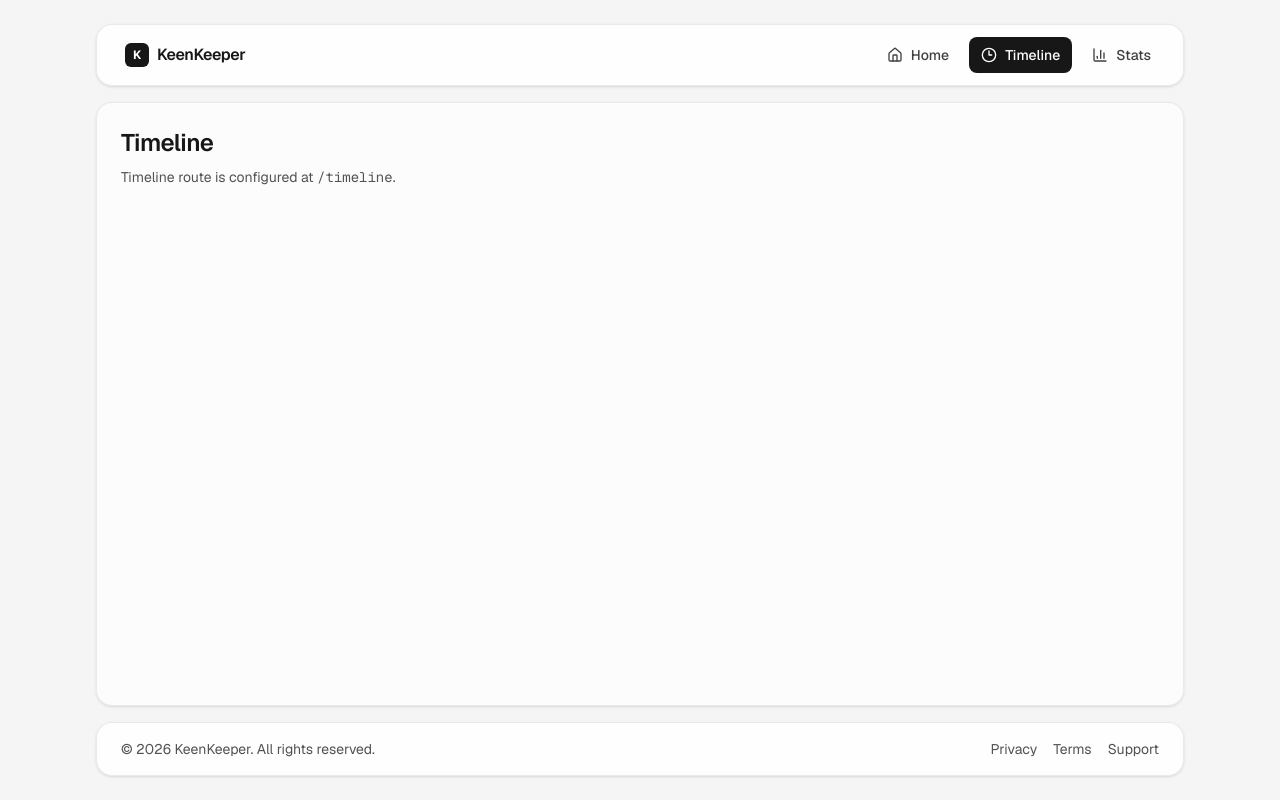
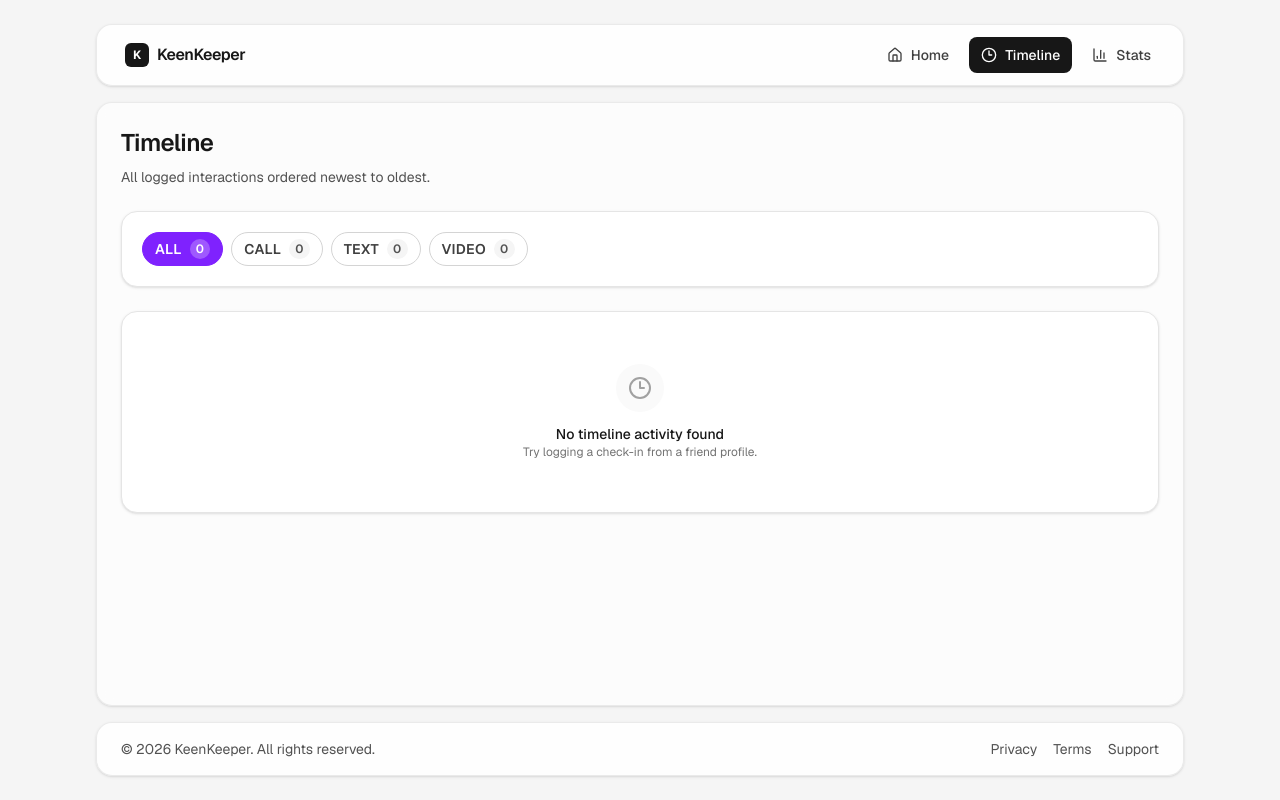
Before and after one commit to ahadunnobi/keen-keeper, a Next.js app: page /timeline in a window 1280 px wide. Built offline with nearby package versions, Linux system fonts and the light colour scheme.

Commit message:
feat: add statistics and timeline pages for interaction tracking

```diff
--- a/src/app/stats/page.tsx
+++ b/src/app/stats/page.tsx
@@ -1,12 +1,106 @@
+"use client";
+
+import { useFriends } from "@/context/friends-context";
+import { useMemo } from "react";
+import { Cell, Legend, Pie, PieChart, ResponsiveContainer, Tooltip } from "recharts";
+
+const CHART_COLORS = ["#22c55e", "#3b82f6", "#8b5cf6"];
+
 export default function StatsPage() {
+  const { timeline } = useFriends();
+
+  const interactionData = useMemo(() => {
+    const counts = {
+      call: 0,
+      text: 0,
+      video: 0,
+    };
+
+    for (const event of timeline) {
+      counts[event.type] += 1;
+    }
+
+    return [
+      { name: "Calls", value: counts.call },
+      { name: "Texts", value: counts.text },
+      { name: "Videos", value: counts.video },
+    ];
+  }, [timeline]);
+
+  const totalInteractions = interactionData.reduce((sum, item) => sum + item.value, 0);
+
   return (
-    <section className="space-y-2">
-      <h1 className="text-2xl font-semibold tracking-tight">
-        Friendship Analytics
-      </h1>
-      <p className="text-sm text-neutral-600 dark:text-neutral-400">
-        Stats route is configured at <code>/stats</code>.
-      </p>
+    <section className="space-y-6">
+      <header className="space-y-2">
+        <h1 className="text-2xl font-semibold tracking-tight text-neutral-900 dark:text-neutral-100">
+          Friendship Analytics
+        </h1>
+        <p className="text-sm text-neutral-600 dark:text-neutral-400">
+          Breakdown of all logged call, text, and video check-ins.
+        </p>
+      </header>
+
+      <section className="grid gap-4 sm:grid-cols-2 lg:grid-cols-4">
+        <article className="rounded-xl border border-neutral-200 bg-white p-4 shadow-sm dark:border-neutral-800 dark:bg-neutral-900">
+          <p className="text-xs font-medium uppercase tracking-wide text-neutral-500 dark:text-neutral-400">
+            Total Interactions
+          </p>
+          <p className="mt-2 text-2xl font-semibold tracking-tight text-neutral-900 dark:text-neutral-100">
+            {totalInteractions}
+          </p>
+        </article>
+        {interactionData.map((item) => (
+          <article
+            key={item.name}
+            className="rounded-xl border border-neutral-200 bg-white p-4 shadow-sm dark:border-neutral-800 dark:bg-neutral-900"
+          >
+            <p className="text-xs font-medium uppercase tracking-wide text-neutral-500 dark:text-neutral-400">
+              {item.name}
+            </p>
+            <p className="mt-2 text-2xl font-semibold tracking-tight text-neutral-900 dark:text-neutral-100">
+              {item.value}
+            </p>
+          </article>
+        ))}
+      </section>
+
+      <section className="rounded-2xl border border-neutral-200 bg-white p-5 shadow-sm dark:border-neutral-800 dark:bg-neutral-900">
+        <h2 className="text-lg font-semibold tracking-tight text-neutral-900 dark:text-neutral-100">
+          Interaction Distribution
+        </h2>
+
+        {totalInteractions > 0 ? (
+          <div className="mt-4 h-80 w-full">
+            <ResponsiveContainer width="100%" height="100%">
+              <PieChart>
+                <Pie
+                  data={interactionData}
+                  cx="50%"
+                  cy="50%"
+                  innerRadius={72}
+                  outerRadius={108}
+                  dataKey="value"
+                  paddingAngle={3}
+                  label
+                >
+                  {interactionData.map((entry, index) => (
+                    <Cell
+                      key={`cell-${entry.name}`}
+                      fill={CHART_COLORS[index % CHART_COLORS.length]}
+                    />
+                  ))}
+                </Pie>
+                <Tooltip />
+                <Legend />
+              </PieChart>
+            </ResponsiveContainer>
+          </div>
+        ) : (
+          <p className="mt-4 text-sm text-neutral-600 dark:text-neutral-400">
+            No interactions yet. Add check-ins from friend profiles to populate this chart.
+          </p>
+        )}
+      </section>
     </section>
   );
 }
--- a/src/app/timeline/page.tsx
+++ b/src/app/timeline/page.tsx
@@ -1,10 +1,113 @@
+"use client";
+
+import TimelineEntry from "@/components/timeline-entry";
+import {
+  type InteractionType,
+  type TimelineEvent,
+  useFriends,
+} from "@/context/friends-context";
+import { Clock3 } from "lucide-react";
+import { useMemo, useState } from "react";
+
+const FILTER_OPTIONS: Array<{ id: "all" | InteractionType; label: string }> = [
+  { id: "all", label: "All" },
+  { id: "call", label: "Call" },
+  { id: "text", label: "Text" },
+  { id: "video", label: "Video" },
+];
+
 export default function TimelinePage() {
+  const { timeline } = useFriends();
+  const [activeFilter, setActiveFilter] = useState<"all" | InteractionType>("all");
+
+  const sortedTimeline = useMemo(() => {
+    return [...timeline].sort((a, b) => {
+      return new Date(b.date).getTime() - new Date(a.date).getTime();
+    });
+  }, [timeline]);
+
+  const visibleTimeline = useMemo(() => {
+    if (activeFilter === "all") {
+      return sortedTimeline;
+    }
+
+    return sortedTimeline.filter((event) => event.type === activeFilter);
+  }, [activeFilter, sortedTimeline]);
+
+  const getTypeCount = (type: InteractionType) =>
+    sortedTimeline.filter((event: TimelineEvent) => event.type === type).length;
+
   return (
-    <section className="space-y-2">
-      <h1 className="text-2xl font-semibold tracking-tight">Timeline</h1>
-      <p className="text-sm text-neutral-600 dark:text-neutral-400">
-        Timeline route is configured at <code>/timeline</code>.
-      </p>
+    <section className="space-y-6">
+      <header className="space-y-2">
+        <h1 className="text-2xl font-semibold tracking-tight text-neutral-900 dark:text-neutral-100">
+          Timeline
+        </h1>
+        <p className="text-sm text-neutral-600 dark:text-neutral-400">
+          All logged interactions ordered newest to oldest.
+        </p>
+      </header>
+
+      <section className="rounded-2xl border border-neutral-200 bg-white p-4 shadow-sm dark:border-neutral-800 dark:bg-neutral-900 sm:p-5">
+        <div className="flex flex-wrap gap-2">
+          {FILTER_OPTIONS.map((option) => {
+            const isActive = option.id === activeFilter;
+            const count =
+              option.id === "all" ? sortedTimeline.length : getTypeCount(option.id);
+
+            return (
+              <button
+                key={option.id}
+                type="button"
+                onClick={() => setActiveFilter(option.id)}
+                className={`inline-flex items-center gap-2 rounded-full border px-3 py-1.5 text-xs font-semibold uppercase tracking-wide transition sm:text-sm ${
+                  isActive
+                    ? "border-violet-600 bg-violet-600 text-white dark:border-violet-500 dark:bg-violet-500 dark:text-violet-950"
+                    : "border-neutral-300 bg-white text-neutral-700 hover:border-violet-300 hover:text-violet-700 dark:border-neutral-700 dark:bg-neutral-900 dark:text-neutral-300 dark:hover:border-violet-700 dark:hover:text-violet-300"
+                }`}
+              >
+                {option.label}
+                <span
+                  className={`rounded-full px-1.5 py-0.5 text-[10px] sm:text-xs ${
+                    isActive
+                      ? "bg-white/25 text-white dark:bg-violet-900/30 dark:text-violet-100"
+                      : "bg-neutral-100 text-neutral-600 dark:bg-neutral-800 dark:text-neutral-400"
+                  }`}
+                >
+                  {count}
+                </span>
+              </button>
+            );
+          })}
+        </div>
+      </section>
+
+      <section className="rounded-2xl border border-neutral-200 bg-white p-5 shadow-sm dark:border-neutral-800 dark:bg-neutral-900">
+        {visibleTimeline.length > 0 ? (
+          <div className="space-y-1">
+            {visibleTimeline.map((event) => (
+              <TimelineEntry
+                key={event.id}
+                date={event.date}
+                type={event.type}
+                title={event.title}
+              />
+            ))}
+          </div>
+        ) : (
+          <div className="flex flex-col items-center justify-center py-8 text-center">
+            <div className="rounded-full bg-neutral-50 p-3 dark:bg-neutral-950">
+              <Clock3 className="h-6 w-6 text-neutral-400" />
+            </div>
+            <p className="mt-3 text-sm font-medium text-neutral-900 dark:text-neutral-100">
+              No timeline activity found
+            </p>
+            <p className="text-xs text-neutral-500 dark:text-neutral-400">
+              Try logging a check-in from a friend profile.
+            </p>
+          </div>
+        )}
+      </section>
     </section>
   );
 }
```
